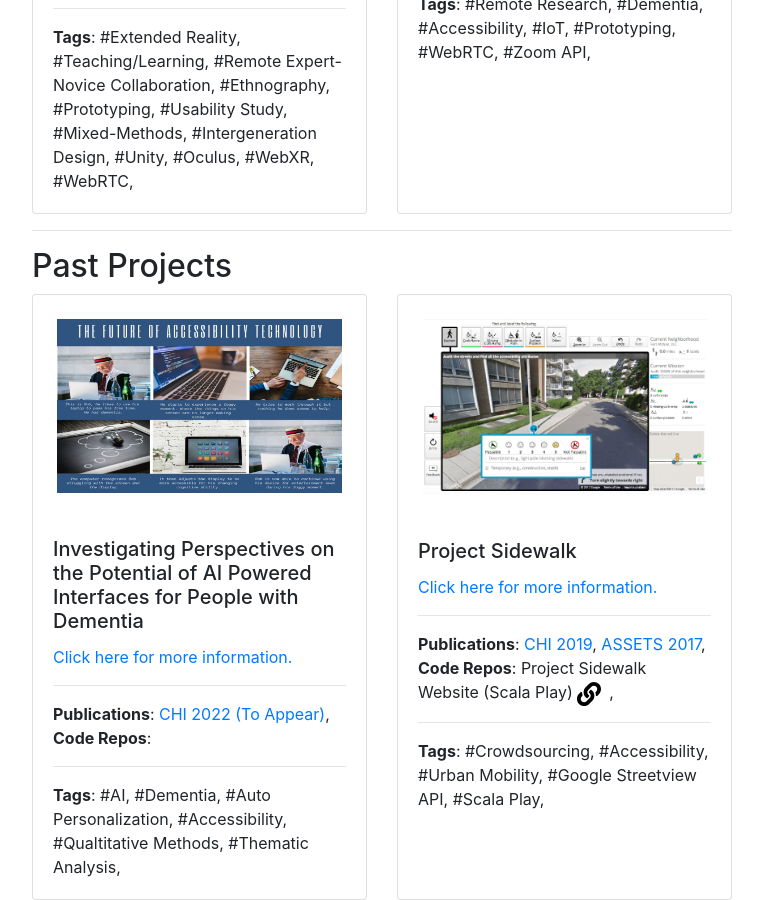
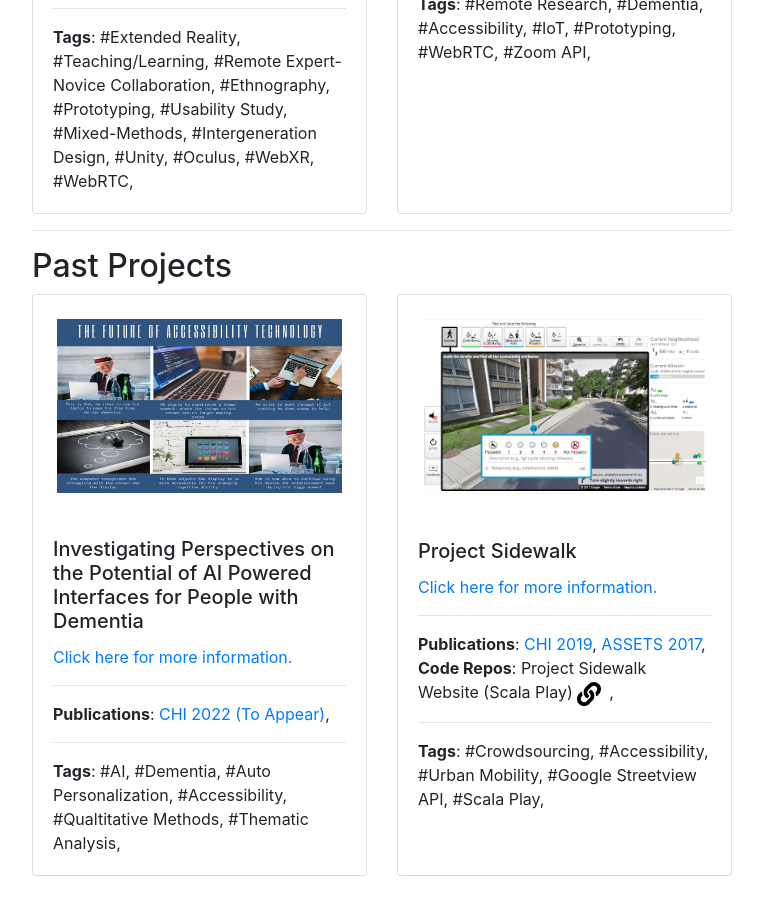
Before and after one commit to maddalihanumateja/maddalihanumateja.github.io, a Jekyll site: the page built from projects.html, in a window 1280 px wide and 900 px high, scrolled down 750 px. Shown: the whole window, without its empty margins (448-1211 px from the left). Built offline with Jekyll 4.4.1, drawn with Linux system fonts in a browser that asks for light colours; after the commit the page ends 1626 px from its top, so only the background shows below that.

Commit message:
Check if project has repos before mentioning it on project card

```diff
--- a/projects.html
+++ b/projects.html
@@ -60,11 +60,13 @@
           <a href="{{publication.url}}">{{publication.name}} {{publication.year}}</a>,
         {% endfor %}
         <br/>
+        {% if project.repos %}
         <b>Code Repos</b>:
         {% for repo in project.repos %}
           {{repo.name}} {% if repo.type == "public" %}<a href="{{repo.url}}"><img class="mr-2" width="24" height="24" src="\assets\images\icons\link.svg"></a>{% elsif repo.type == "private" %}<img class="mr-2" width="24" height="24" src="\assets\images\icons\link.svg">(private repo, <a href="mailto:hmaddali@umd.edu">email</a> to request access){% endif %},
         {% endfor %}
         <br/>
+        {% endif %}
 
         {% if project.tags %}
         <hr/>
```
Also changed, not shown: 1 other file.
